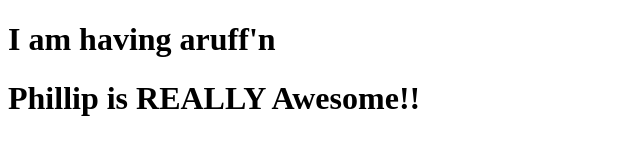
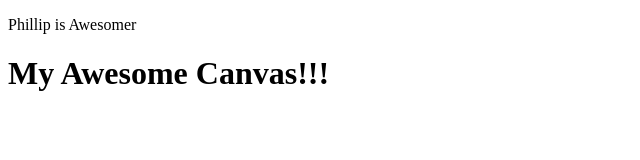
Before and after one commit to tech-tron/heroku-fbAuth, a website: page index.html in a window 1280 px wide. Shown: the whole page, without its empty margins (0-640 px from the left). Drawn offline with Linux system fonts and the light colour scheme.

```diff
--- a/index.html
+++ b/index.html
@@ -4,10 +4,10 @@
     <meta charset="UTF-8">
     <meta name="viewport" content="width=device-width, initial-scale=1.0">
     <meta http-equiv="X-UA-Compatible" content="ie=edge">
-    <title>Heroku App</title>
+    <title>Heroku Canvas</title>
 </head>
 <body>
-    <h1>I am having aruff'n</h1>
-    <h1>Phillip is REALLY  Awesome!!</h1>
+    <p>Phillip is Awesomer</p>
+    <h1>My Awesome Canvas!!!</h1>
 </body>
 </html>
```
Also changed, not shown: package.json (added, +19 -0 lines), README.md.
